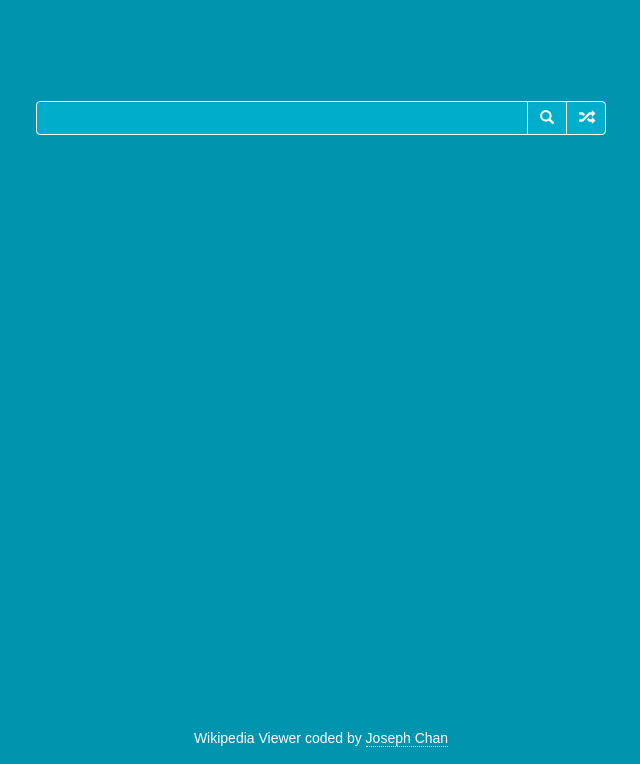
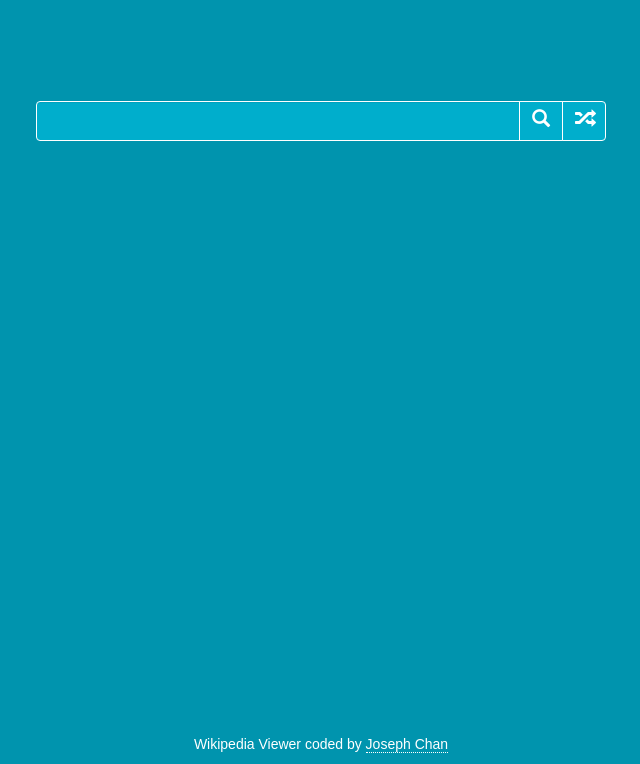
Before and after one commit to joechan3/WikipediaViewer, a plain HTML site: page index.html in a window 1280 px wide. Shown: the part 72-836 px from the top of the page, without its empty margins (319-959 px from the left). Drawn offline with nearby package versions, Linux system fonts and the light colour scheme; a web font is replaced by a local one.

Commit message:
Use jQuery 1.x for older browser support, tweak styling. Thanks @okpc-okpc

```diff
--- a/css/styles.css
+++ b/css/styles.css
@@ -46,11 +46,16 @@ p {
   margin: 0 auto;
 }
 
+.form-control{
+  height: 39.7167px;
+}
+
 .form-control,
 .btn[title*="Wikipedia"] {
   background-color: #00AECC;
   border-color: #fff;
   color: #fff;
+  font-size: 18px;
 }
 
 .form-control:hover,
--- a/index.html
+++ b/index.html
@@ -36,7 +36,11 @@
         Wikipedia Viewer coded by <a href="https://github.com/joechan3" target="_blank" title="View Joseph Chan&apos;s GitHub profile">Joseph Chan</a>
       </p>
     </footer>
-    <script src="https://code.jquery.com/jquery-2.2.3.min.js" integrity="sha256-a23g1Nt4dtEYOj7bR+vTu7+T8VP13humZFBJNIYoEJo=" crossorigin="anonymous"></script>
+    <script
+			  src="https://code.jquery.com/jquery-1.12.4.min.js"
+			  integrity="sha256-ZosEbRLbNQzLpnKIkEdrPv7lOy9C27hHQ+Xp8a4MxAQ="
+			  crossorigin="anonymous">
+    </script>
     <script src="js/script.js"></script>
   </body>
 
```
